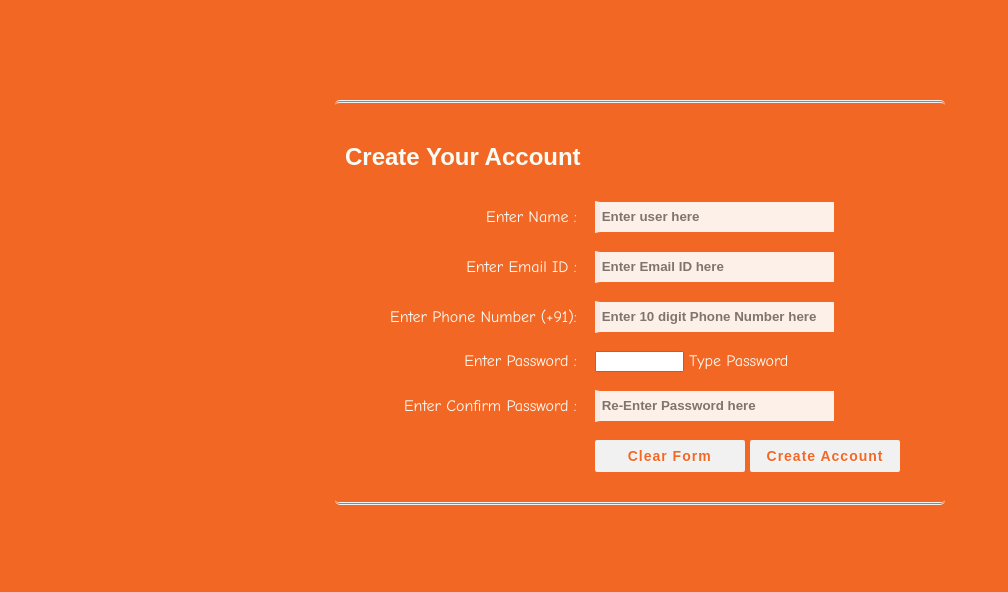
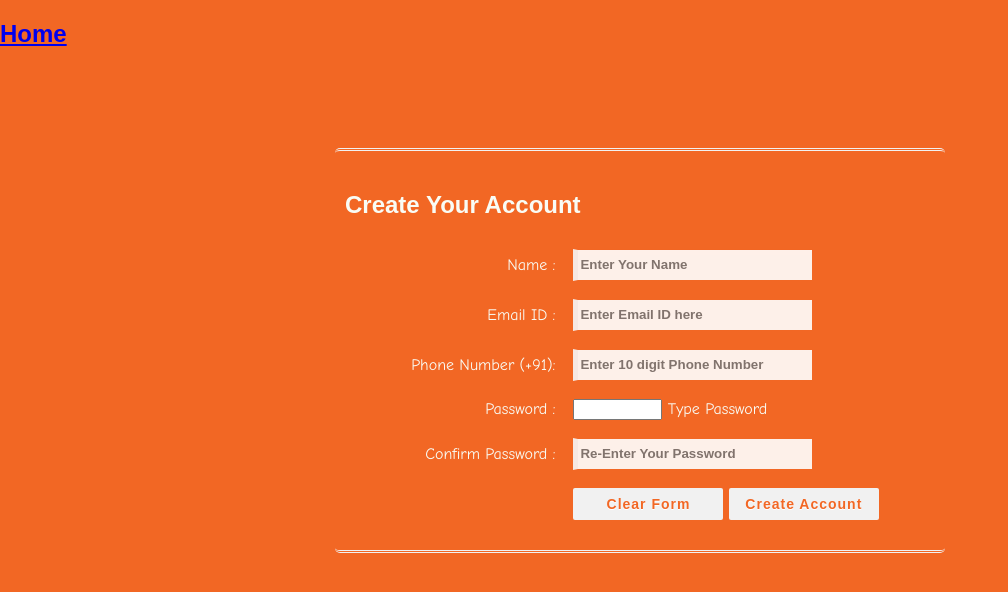
Before and after one commit to TheOnliner/Kerala-Tourism, a plain HTML site: page sign_up.html in a window 1280 px wide. Shown: the whole page, without its empty margins (0-1008 px from the left). Drawn offline with Linux system fonts and the light colour scheme.

Commit message:
8 (Sign Up)

```diff
--- a/JS/sign_up.js
+++ b/JS/sign_up.js
@@ -24,7 +24,7 @@ function registration()
 		}
 		else if(email=='')
 		{
-			alert('Please enter your user email id');
+			alert('Please enter your email id');
 		}
 		else if (!filter.test(email))
 		{
@@ -60,7 +60,7 @@ function registration()
 		}
 		else
 		{
-               alert('Thank You for Signing Up. Now, You will be Redirected to Kerala Tourism Website');
+               alert('Thank You for Signing Up. Now, You will be Redirected to Kerala Tourism Website.');
 			   // Redirecting to other page or webste code.
 			   window.location = "index.html";
 		}
--- a/sign_up.html
+++ b/sign_up.html
@@ -6,6 +6,8 @@
 </head>
 
   <body>
+   <h2><a href="index.html" class="btn btn-primary">Home</button></a></h2>
+
   <!-- Main div code -->
   <div id="main">
   <div class="h-tag">
@@ -15,25 +17,25 @@
   <div class="login">
   <table cellspacing="2" align="center" cellpadding="8" border="0">
   <tr>
-  <td align="right">Enter Name :</td>
-  <td><input type="text" placeholder="Enter user here" id="t1" class="tb" /></td>
+  <td align="right">Name :</td>
+  <td><input type="text" placeholder="Enter Your Name" id="t1" class="tb" /></td>
   </tr>
   <tr>
-  <td align="right">Enter Email ID :</td>
+  <td align="right">Email ID :</td>
   <td><input type="text" placeholder="Enter Email ID here" id="t2" class="tb" /></td>
   </tr>
   <tr>
-  <td align="right">Enter Phone Number (+91):</td>
-  <td><input type="text" placeholder="Enter 10 digit Phone Number here" id="t3" class="tb" /></td>
+  <td align="right">Phone Number (+91):</td>
+  <td><input type="text" placeholder="Enter 10 digit Phone Number" id="t3" class="tb" /></td>
   </tr>
   <tr>
-  <td align="right">Enter Password :</td>
+  <td align="right">Password :</td>
   <td><input name="password" id="t4" type="password" size="8" maxlength="15" onkeyup="return passwordChanged();" />
 <span id="strength">Type Password</span></td>
   </tr>
   <tr>
-  <td align="right">Enter Confirm Password :</td>
-  <td><input type="password" placeholder="Re-Enter Password here" id="t5" class="tb" /></td>
+  <td align="right">Confirm Password :</td>
+  <td><input type="password" placeholder="Re-Enter Your Password" id="t5" class="tb" /></td>
   </tr>
   <tr>
   <td></td>
@@ -48,8 +50,5 @@
   <!-- Main div ending here... -->
   <script src="JS/sign_up.js"></script>
 
-
-</script>
-
   </body>
   </html>
```
